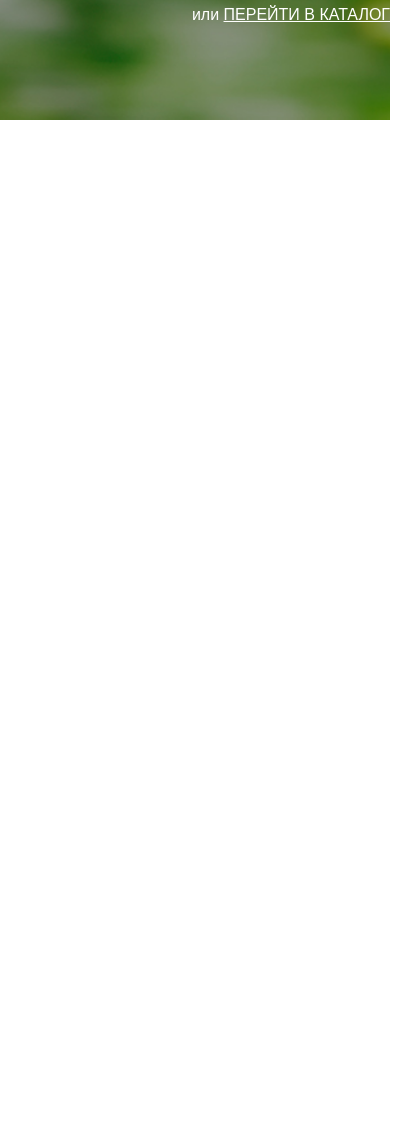
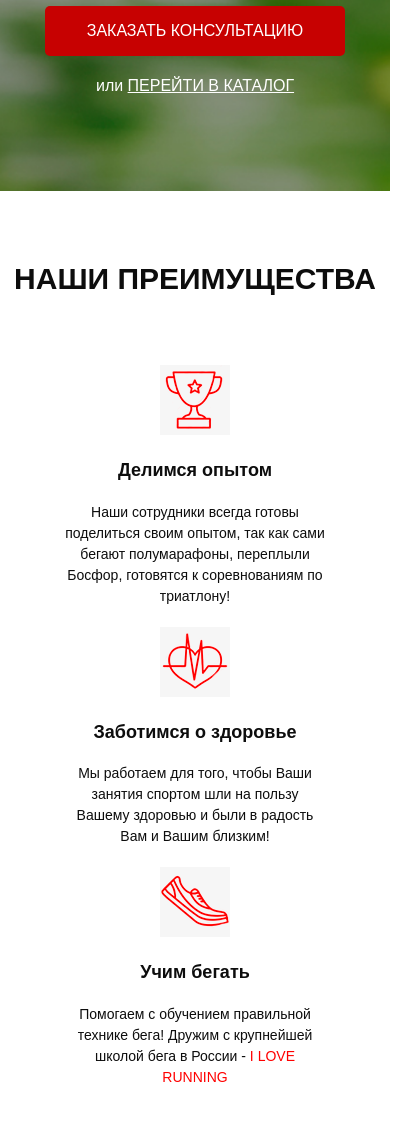
Before and after one commit to Khausta/pulsometer, a website: page src/index.html in a window 390 px wide. Shown: the part 719-1840 px from the top of the page, 415 px wide, since content can reach past the window. Before the commit the page ends 844 px from the top, so only its background shows below. Drawn offline with Linux system fonts and the light colour scheme; a web font is replaced by a local one.

Commit message:
I added files: media and benefits. Web-site was adaptated for sizes 576px and 768px

```diff
--- a/src/index.html
+++ b/src/index.html
@@ -27,7 +27,7 @@
             </header>
 
             <div class="promo__wrapper">
-                <h1 class="promo__header">Подбор пульсоментрая</h1>
+                <h1 class="promo__header">Подбор пульсоментра</h1>
                 <h2 class="promo__subheader">с учётом Вашего уровня подготовки</h2>
 
                 <div class="promo__icons">
@@ -57,6 +57,29 @@
 
         </div>
     </div>
+    <div class="benefits">
+        <div class="container">
+            <div class="benefits__wrapper">
+                <h3 class="benefits__header">
+                    НАШИ ПРЕИМУЩЕСТВА
+                </h3>
+                <div class="benefits__icons">
+                    <div class="benefits__icon"><img src="icons/benefits_icon_1.png" alt="cup">
+                        <h4 class="benefits__subheader">Делимся опытом</h4>
+                        Наши сотрудники всегда готовы поделиться своим опытом, так как сами бегают полумарафоны, переплыли Босфор, готовятся к соревнованиям по триатлону!
+                    </div>
+                    <div class="benefits__icon"><img src="icons/benefits_icon_2.png" alt="heart">
+                        <h4 class="benefits__subheader">Заботимся о здоровье</h4>
+                            Мы работаем для того, чтобы Ваши занятия спортом шли на пользу Вашему здоровью и были в радость Вам и Вашим близким!
+                    </div>
+                    <div class="benefits__icon"><img src="icons/benefits_icon_3.png" alt="shoe">
+                        <h4 class="benefits__subheader">Учим бегать</h4>
+                        Помогаем с обучением правильной технике бега! Дружим с крупнейшей школой бега в России - <span> I LOVE RUNNING</span>
 
+                    </div>
+                </div>
+            </div>
+        </div>
+    </div>
 </body>
 </html>
--- /dev/null
+++ b/src/sass/base/_media.scss
@@ -0,0 +1,48 @@
+@media (max-width: 767px) {
+    .promo {
+        &__wrapper {
+            margin-right: 33px;
+        }
+        .header {
+            justify-content: space-around;
+        }
+    }
+}
+@media (max-width: 575px) {
+    .promo {
+        &__wrapper {
+            margin-right: 0;
+            justify-content: center;
+            align-items: center;
+        }
+        &__header {
+            font-size: 53px;
+            text-align: center;
+        }
+        &__subheader {
+            margin: 20px 0;
+            padding: 0 40px;
+            text-align: center;
+        }
+        .header {
+            flex-wrap: wrap;
+            align-items: center;
+            &__contacts {
+                margin-top: 30px;
+            }
+        }
+    }
+    .benefits {
+        &__icons {
+            flex-direction: column;
+            justify-content: center;
+            align-items: center;
+        }
+        &__icon {
+            margin-bottom: 20px;
+            &:last-child {
+                margin-bottom: 0;
+            }
+        }
+    }
+}
--- /dev/null
+++ b/src/sass/blocks/_benefits.scss
@@ -0,0 +1,44 @@
+.benefits {
+    &__wrapper {
+        display: flex;
+        flex-direction: column;
+    }
+    &__header {
+        display: block;
+        text-align: center;
+        margin-top: 70px;
+        font-weight: 700;
+        font-size: 30px;
+        color: #0D0D0D;
+    }
+    &__icons {
+        display: flex;
+        justify-content: space-between;
+        margin: 60px 0 83px 0;
+    }
+    &__icon {
+        width: 262px;
+        text-align: center;
+        font-weight: 300;
+        font-size: 14px;
+        color: #0D0D0D;
+        img {
+            display: block;
+            width: 70px;
+            height: 70px;
+            margin: 0 auto;
+        }
+        span {
+            color: #FF0000;
+        }
+    }
+    &__subheader {
+        margin-top: 25px;
+        margin-bottom: 20px;
+        text-align: center;
+        font-weight: 700;
+        font-size: 18px;
+        color: #0D0D0D;
+    }
+
+}
--- a/src/sass/style.scss
+++ b/src/sass/style.scss
@@ -9,3 +9,5 @@
 @import 'blocks/promo';
 @import "blocks/header";
 @import 'blocks/buttons';
+@import 'blocks/benefits';
+@import 'base/media';
```
Also changed, not shown: src/css/style.min.css.
